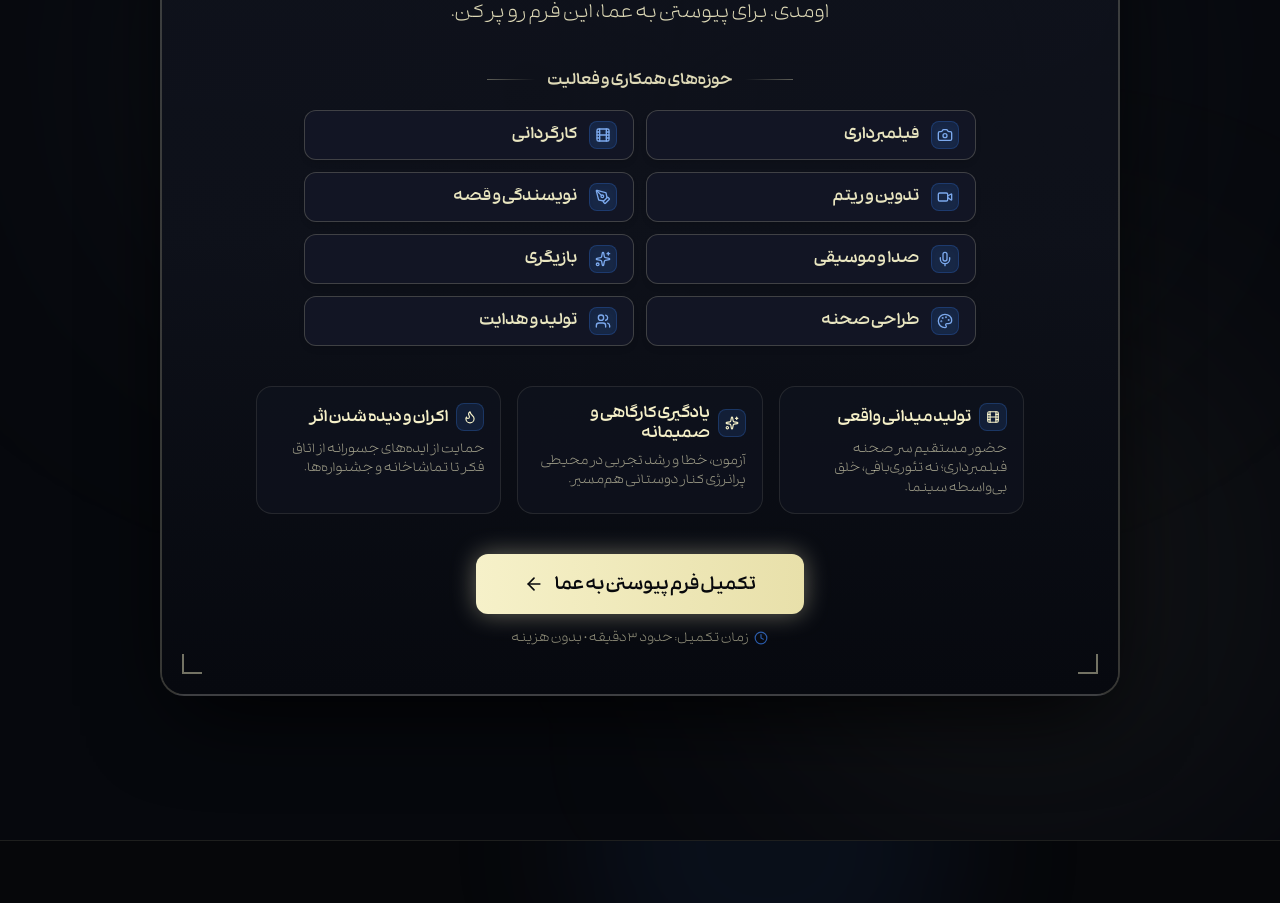
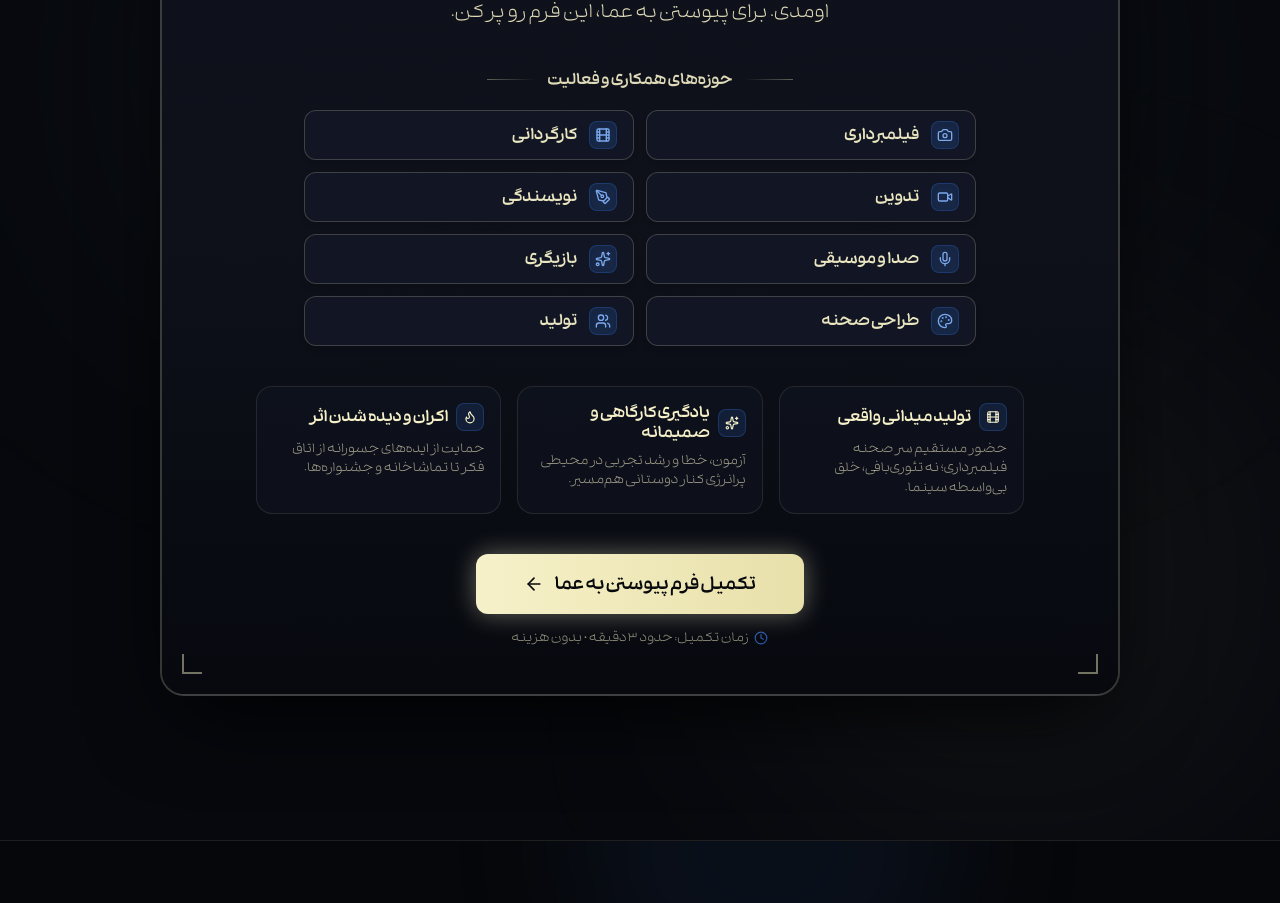
Before and after one commit to arsalan-ebrahimi/Ema-Project, a React (Vite) app: page / in a window 1280 px wide. Shown: the part 5197-6100 px from the top of the page. Built offline with nearby package versions, Linux system fonts and the light colour scheme.

Commit message:
Update JoinCtaSection.jsx

```diff
--- a/src/Pages/Home/JoinCtaSection.jsx
+++ b/src/Pages/Home/JoinCtaSection.jsx
@@ -25,12 +25,12 @@ import { Button, Badge } from "../../Components/UI";
 const DISCIPLINES = [
   { label: "فیلمبرداری", icon: Camera },
   { label: "کارگردانی", icon: Film },
-  { label: "تدوین و ریتم", icon: Video },
-  { label: "نویسندگی و قصه", icon: PenTool },
+  { label: "تدوین", icon: Video },
+  { label: "نویسندگی", icon: PenTool },
   { label: "صدا و موسیقی", icon: Mic },
   { label: "بازیگری", icon: Sparkles },
   { label: "طراحی صحنه", icon: Palette },
-  { label: "تولید و هدایت", icon: Users },
+  { label: "تولید", icon: Users },
 ];
 
 const PERKS = [
@@ -165,7 +165,7 @@ export default function JoinCtaSection() {
                       <div className="w-6 h-6 sm:w-7 sm:h-7 rounded-lg bg-[#2a5baa]/25 border border-[#2a5baa]/40 flex items-center justify-center shrink-0 group-hover/item:border-[#f6f1c9]/40 group-hover/item:bg-[#2a5baa]/45 transition-colors shadow-inner">
                         <Icon className="w-3.5 h-3.5 sm:w-4 sm:h-4 text-[#7ca9ed] group-hover/item:text-[#f6f1c9] transition-colors" />
                       </div>
-                      <span className="text-[11px] sm:text-sm font-semibold text-[#f6f1c9]/95 group-hover/item:text-[#f6f1c9] transition-colors select-none leading-tight truncate">
+                      <span className="whitespace-nowrap select-none font-semibold text-xs sm:text-sm text-[#f6f1c9]/95 group-hover/item:text-[#f6f1c9] transition-colors leading-none">
                         {item.label}
                       </span>
                     </div>
```
